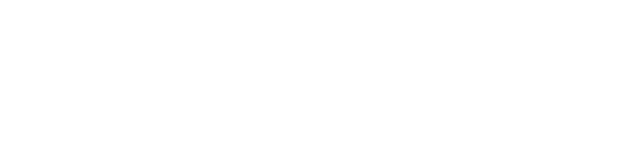
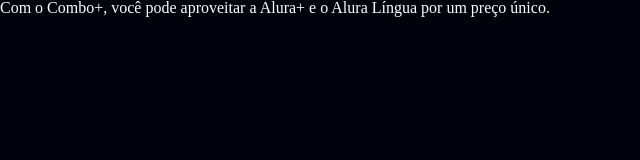
Before and after one commit to silllvajulio/alura-plus, a plain HTML site: page index.html in a window 1280 px wide. Shown: the whole page, without its empty margins (0-640 px from the left). Drawn offline with Linux system fonts and the light colour scheme.

Commit message:
Starting css codes

```diff
--- a/css/style.css
+++ b/css/style.css
@@ -0,0 +1,11 @@
+:root {
+    --primary-color: #ffffff;
+    --second-color: #C0C0C0;
+    --third-color: #167BF7;
+    --color-background: #00030C;
+}
+
+body {
+    background-color: var(--color-background);
+    color: var(--primary-color);
+}
--- a/index.html
+++ b/index.html
@@ -1,16 +1,18 @@
 <!DOCTYPE html>
-<html lang="en">
+<html lang="pt-BR">
 <head>
     <meta charset="UTF-8">
     <meta http-equiv="X-UA-Compatible" content="IE=edge">
     <meta name="viewport" content="width=device-width, initial-scale=1.0">
-    <title>Alura Plust</title>
+    <title>Alura Plus</title>
     <link rel="stylesheet" href="./css/reset.css">
     <link rel="stylesheet" href="./css/style.css">
 </head>
 
 <body>
-    <main></main>
+    <main>
+        <h1>Com o Combo+, você pode aproveitar a Alura+ e o Alura Língua por um preço único.</h1>
+    </main>
     <header></header>
     <footer></footer>
 </body>
```
